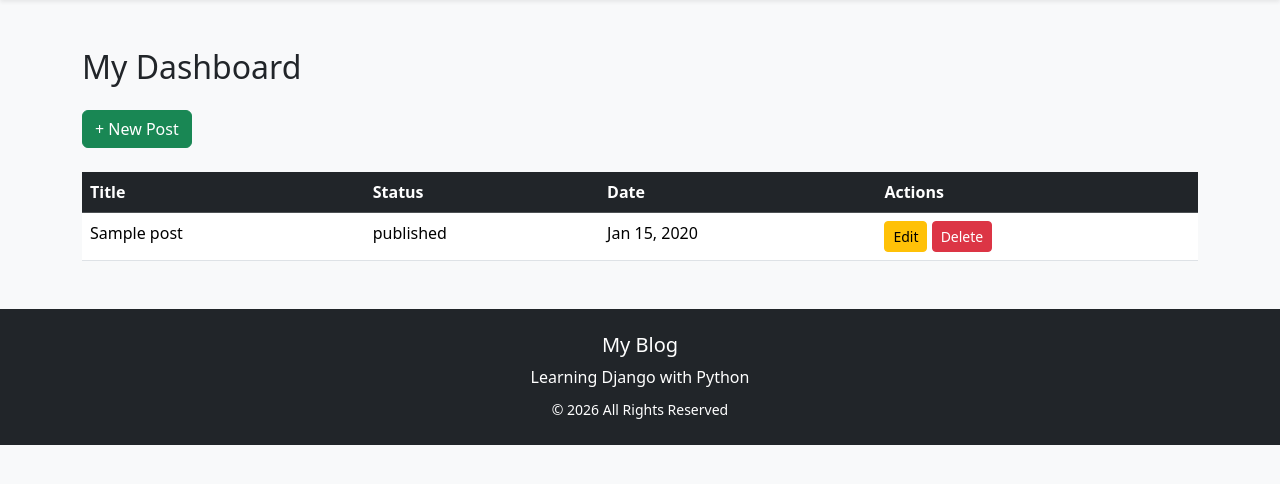
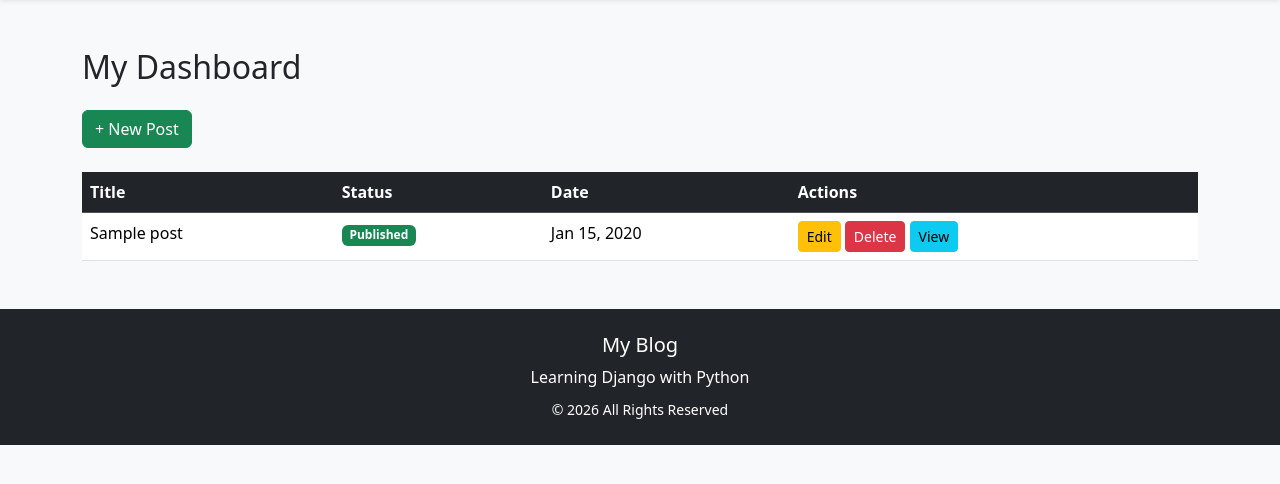
Before and after one commit to Zahra-Akhbari/weblog, a Django app: page /posts/dashboard/ in a window 1280 px wide. Shown: the part 56-540 px from the top of the page. Run offline with Django 5.2, Linux system fonts and the light colour scheme; a user stored in the database is signed in; tables that the repository leaves empty hold one stand-in row (values such as "Sample post").

```diff
--- a/blog/templates/blog/dashboard.html
+++ b/blog/templates/blog/dashboard.html
@@ -45,11 +45,28 @@
 
             </td>
 
-            <td>
 
-                {{ post.status }}
+                <td>
 
-            </td>
+                    {% if post.status == "published" %}
+
+                        <span class="badge bg-success">
+
+                            Published
+
+                        </span>
+
+                    {% else %}
+
+                        <span class="badge bg-secondary">
+
+                            Draft
+
+                        </span>
+
+                    {% endif %}
+
+                    </td>
 
             <td>
 
@@ -72,6 +89,14 @@
                     Delete
 
                 </a>
+
+                 <a href="{% url 'post_detail' post.slug %}"
+
+                    class="btn btn-info btn-sm">
+
+                        View
+
+                 </a>
 
             </td>
 
```
